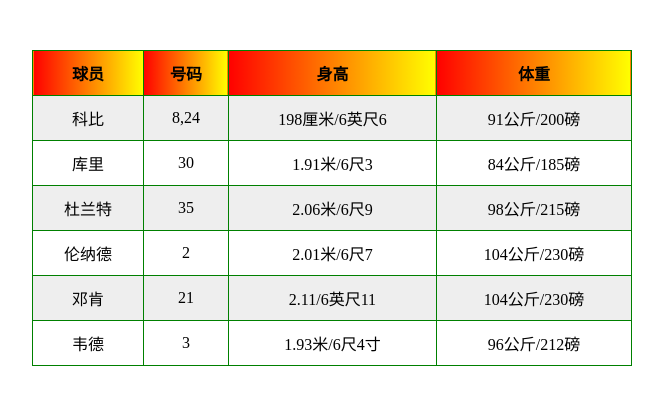
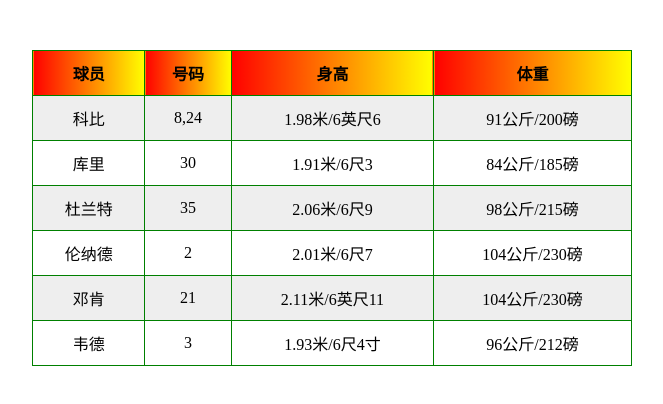
Before and after one commit to DCbryant/resume, a plain HTML site: page projects/demo/tabel.html in a window 1280 px wide. Shown: the whole page, without its empty margins (308-971 px from the left). Drawn offline with Linux system fonts and the light colour scheme.

Commit message:
Update tabel.html

```diff
--- a/projects/demo/tabel.html
+++ b/projects/demo/tabel.html
@@ -46,7 +46,7 @@
             <tr>
                 <td>科比</td>
                 <td>8,24</td>
-                <td>198厘米/6英尺6</td>
+                <td>1.98米/6英尺6</td>
                 <td>91公斤/200磅</td>
             </tr>
             <tr>
@@ -70,7 +70,7 @@
             <tr>
                 <td>邓肯</td>
                 <td>21</td>
-                <td>2.11/6英尺11</td>
+                <td>2.11米/6英尺11</td>
                 <td>104公斤/230磅</td>
             </tr>
             <tr>
```
